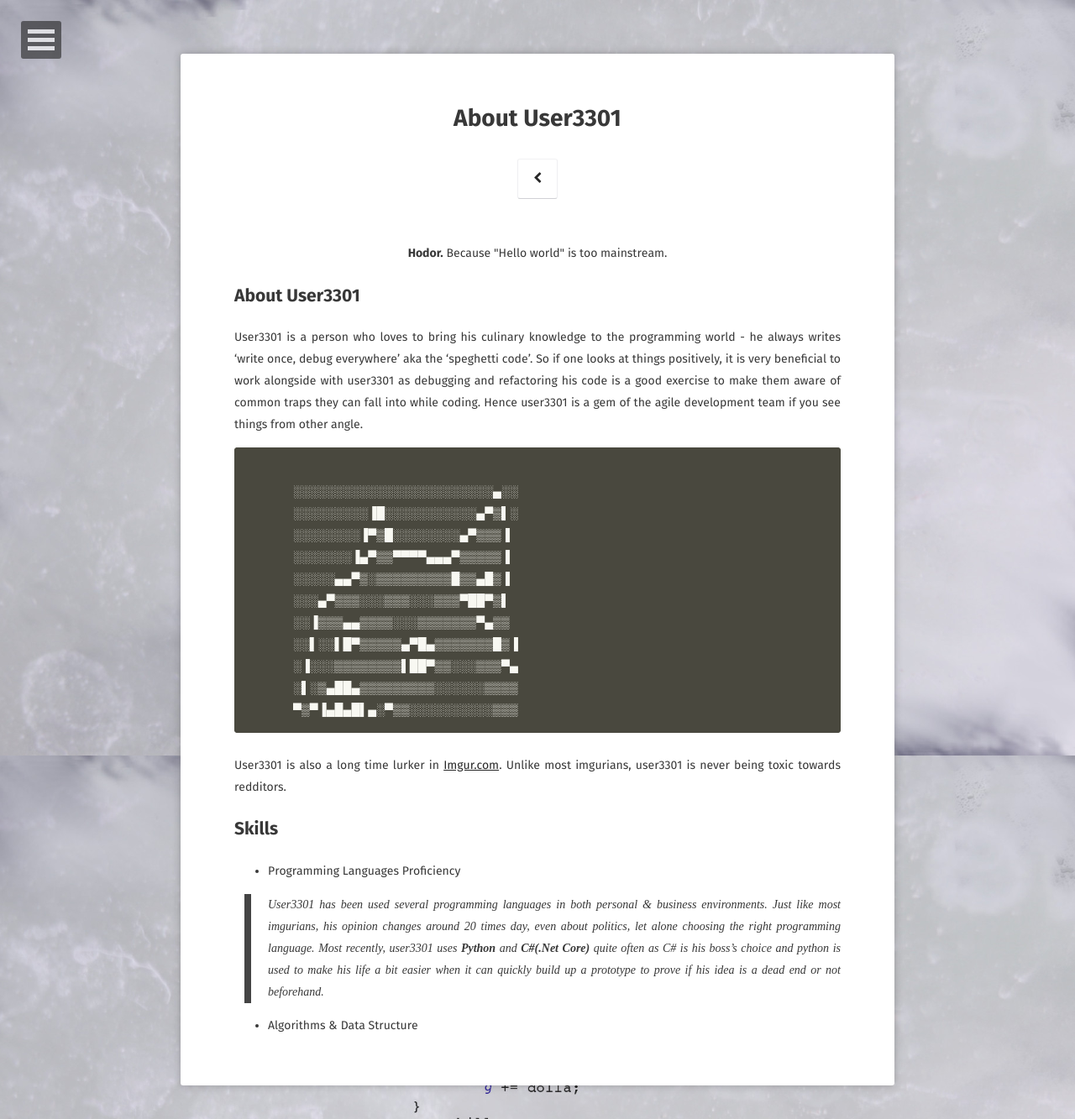
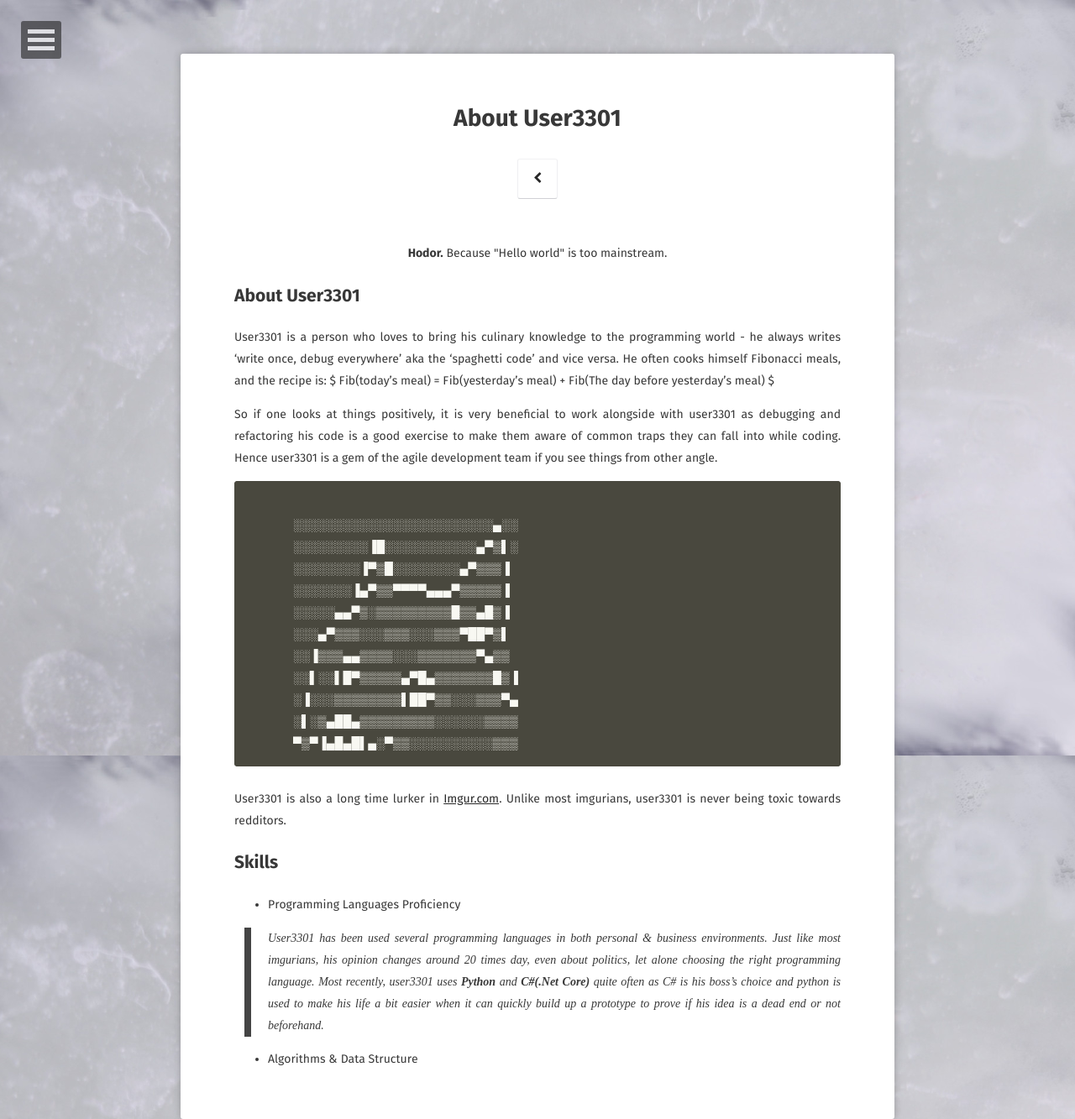
Before and after one commit to user3301/user3301.github.io, a Jekyll site: the page built from about/index.md, in a window 1280 px wide. Shown: the whole page at 84% size. Built offline with Jekyll 4.4.1, drawn with Linux system fonts in a browser that asks for light colours; some web fonts are replaced.

Commit message:
fix typo

````diff
--- a/about/index.md
+++ b/about/index.md
@@ -9,7 +9,12 @@ comments: false
 <center> <b>Hodor.</b> Because "Hello world" is too mainstream.</center>
 
 ## About User3301
-User3301 is a person who loves to bring his culinary knowledge to the programming world - he always writes 'write once, debug everywhere' aka the 'speghetti code'. So if one looks at things positively, it is very beneficial to work alongside with user3301 as debugging and refactoring his code is a good exercise to make them aware of common traps they can fall into while coding. Hence user3301 is a gem of the agile development team if you see things from other angle.
+User3301 is a person who loves to bring his culinary knowledge to the programming world - he always writes 'write once, debug everywhere' aka the 'spaghetti code' and vice versa. He often cooks himself Fibonacci meals, and the recipe is:
+$
+Fib(today's meal) = Fib(yesterday's meal) + Fib(The day before yesterday's meal)
+$
+
+ So if one looks at things positively, it is very beneficial to work alongside with user3301 as debugging and refactoring his code is a good exercise to make them aware of common traps they can fall into while coding. Hence user3301 is a gem of the agile development team if you see things from other angle.
 
 ```
 
````
